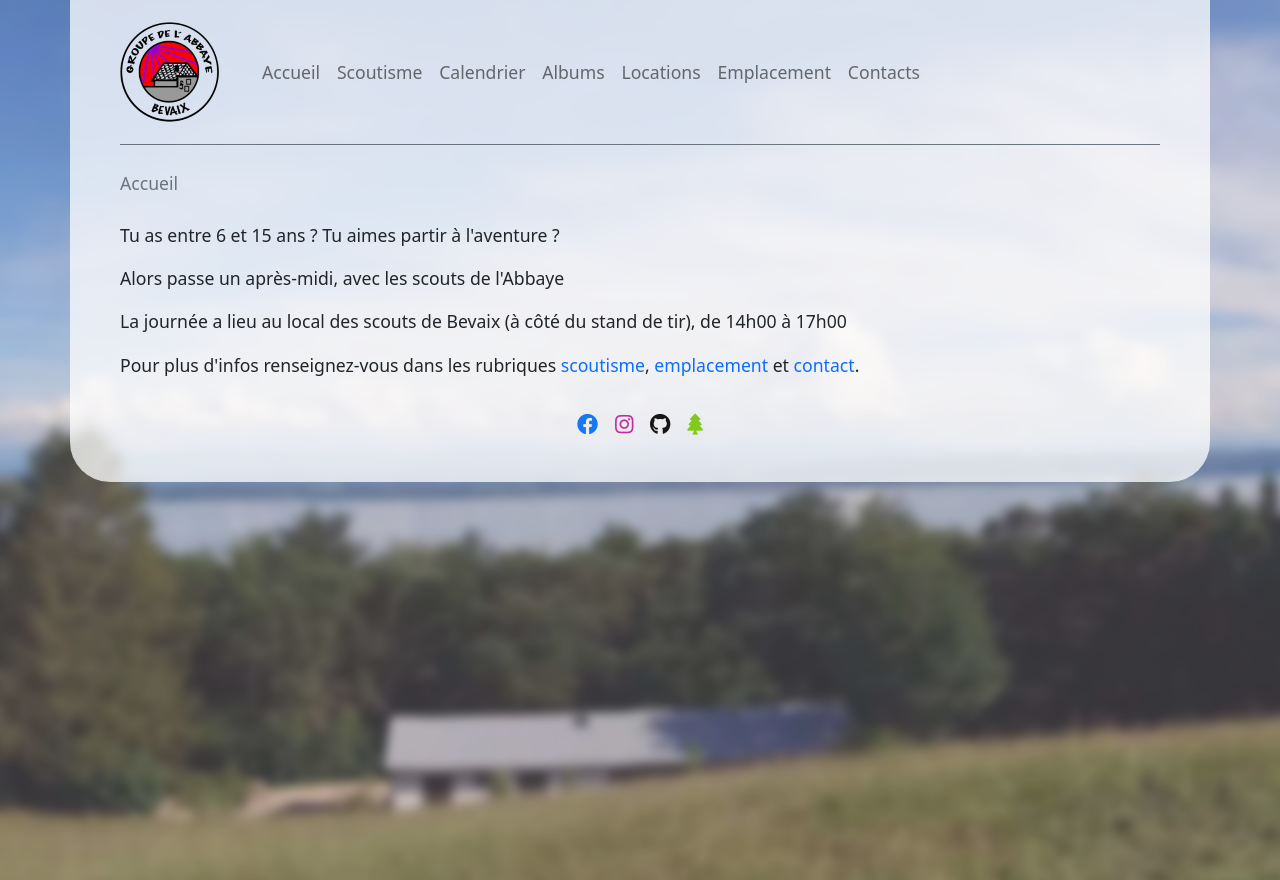
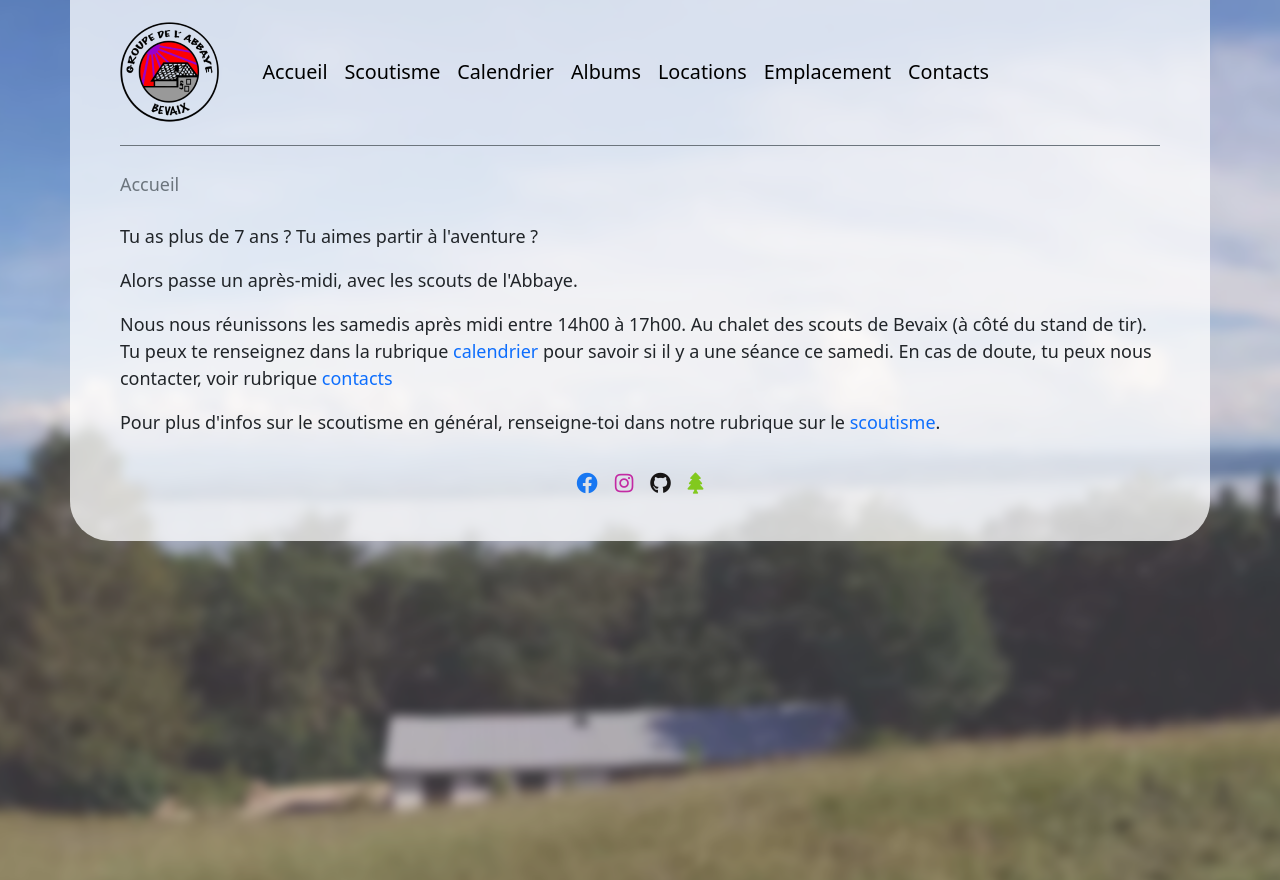
Before and after one commit to TheRaphael0000/www.scouts-bevaix.ch, a Django app: page / in a window 1280 px wide. Run offline with Django 3.2, Linux system fonts and the light colour scheme; some libraries are stand-ins or nearby versions.

Commit message:
refactor, improve nav, impove texts

```diff
--- a/scoutsbevaixch/static/css/master.css
+++ b/scoutsbevaixch/static/css/master.css
@@ -2,7 +2,7 @@ html, body {
   width: 100%;
   height: 100%;
   padding: 0;
-  font-size: 1.05em;
+  font-size: 1.06em;
   scroll-behavior: smooth;
 }
 
@@ -29,6 +29,18 @@ body>.container {
 
 header {
   border-bottom: 2px solid;
+  font-size: 1.1em;
+}
+
+.nav-link {
+  font-weight: 500;
+  color: rgb(0, 0, 0) !important;
+}
+
+.nav-link:hover {
+  color: rgba(0, 0, 0, 0.4) !important;
+  transition: 200ms;
+  text-decoration: none !important;
 }
 
 a:hover {
--- a/scoutsbevaixch/templates/accueil.html
+++ b/scoutsbevaixch/templates/accueil.html
@@ -7,18 +7,18 @@
 {% endblock %}
 
 {% block main %}
-<div>
 <p>
-    Tu as entre 6 et 15 ans ? Tu aimes partir à l'aventure ?
+  Tu as plus de 7 ans ? Tu aimes partir à l'aventure ?
 </p>
 <p>
-    Alors passe un après-midi, avec les scouts de l'Abbaye
+  Alors passe un après-midi, avec les scouts de l'Abbaye.
 </p>
 <p>
-    La journée a lieu au local des scouts de Bevaix (à côté du stand de tir), de 14h00 à 17h00
+  Nous nous réunissons les samedis après midi entre 14h00 à 17h00. Au chalet des scouts de Bevaix (à côté du stand de tir).
+  Tu peux te renseignez dans la rubrique <a href="{% url 'calendrier' %}">calendrier</a> pour savoir si il y a une séance ce samedi.
+  En cas de doute, tu peux nous contacter, voir rubrique <a href="{% url 'contacts' %}">contacts</a>
 </p>
 <p>
-    Pour plus d'infos renseignez-vous dans les rubriques <a href="{% url 'scoutisme' %}">scoutisme</a>, <a href="{% url 'emplacement' %}">emplacement</a> et <a href="{% url 'contacts' %}">contact</a>.
+  Pour plus d'infos sur le scoutisme en général, renseigne-toi dans notre rubrique sur le <a href="{% url 'scoutisme' %}">scoutisme</a>.
 </p>
-</div>
 {% endblock %}
--- a/scoutsbevaixch/templates/base.html
+++ b/scoutsbevaixch/templates/base.html
@@ -5,6 +5,8 @@
 
 <head>
   <meta charset="utf-8">
+  <meta name="description" content="Groupe scout de l'Abbaye de Bevaix">
+  <meta name="keywords" content="scouts, bevaix, groupe, neuchatel, abbaye, chalet, location, calendrier, louveteaux, éclaireurs, pioniers, chefs, camps, totems">
   <meta name="viewport" content="width=device-width, initial-scale=1.0">
   <link rel="icon" type="image/x-icon" href="{% static 'logos/favicon.ico' %}">
 
@@ -44,26 +46,7 @@
   <div class="bg_image"></div>
 
   <div class="container">
-    <header class="navbar navbar-expand-lg navbar-light py-3 mb-4 border-bottom border-secondary">
-      <a href="{% url 'accueil' %}" class="navbar-brand">
-        <img src="{% static 'logos/Logo_Abbaye_100.png' %}" class="img-fluid">
-      </a>
-      <button class="navbar-toggler" type="button" data-toggle="collapse" data-target="#navbarItems" aria-controls="navbarItems" aria-expanded="false" aria-label="Toggle navigation">
-        <span class="navbar-toggler-icon"></span>
-      </button>
-
-      <div class="collapse navbar-collapse" id="navbarItems">
-        <ul class="navbar-nav mx-3 mt-2 mt-lg-0">
-          <li class="nav-item"><a accesskey="1" href="{% url 'accueil' %}" class="nav-link">Accueil</a></li>
-          <li class="nav-item"><a accesskey="2" href="{% url 'scoutisme' %}" class="nav-link">Scoutisme</a></li>
-          <li class="nav-item"><a accesskey="3" href="{% url 'calendrier' %}" class="nav-link">Calendrier</a></li>
-          <li class="nav-item"><a accesskey="4" href="{% url 'albums' %}" class="nav-link">Albums</a></li>
-          <li class="nav-item"><a accesskey="5" href="{% url 'locations' %}" class="nav-link">Locations</a></li>
-          <li class="nav-item"><a accesskey="6" href="{% url 'emplacement' %}" class="nav-link">Emplacement</a></li>
-          <li class="nav-item"><a accesskey="7" href="{% url 'contacts' %}" class="nav-link">Contacts</a></li>
-        </ul>
-      </div>
-    </header>
+    {% include "header.html" %}
 
     <nav aria-label="breadcrumb" class="mb-4">
       <ol class="breadcrumb">
@@ -75,20 +58,7 @@
       {% block main %}{% endblock %}
     </main>
 
-    <footer class="d-flex justify-content-center py-3 h5">
-      <a class="px-2" style="color:#1877f2;" accesskey="f" href="/">
-        <i class="fab fa-facebook"></i>
-      </a>
-      <a class="px-2" style="color:#c32aa3;" accesskey="i" href="https://instagram.com/scouts.abbaye">
-        <i class="fab fa-instagram"></i>
-      </a>
-      <a class="px-2" style="color:#171515;" accesskey="g" href="https://github.com/TheRaphael0000/www.scouts-bevaix.ch">
-        <i class="fab fa-github"></i>
-      </a>
-      <a class="px-2" style="color:#82C91E;" accesskey="l" href="{% url 'log' %}">
-        <i class="fas fa-tree"></i>
-      </a>
-    </footer>
+    {% include "footer.html" %}
   </div>
 
   <!-- Bootstrap / Fancybox -->
--- /dev/null
+++ b/scoutsbevaixch/templates/footer.html
@@ -0,0 +1,15 @@
+{% load static %}
+<footer class="d-flex justify-content-center py-3 h5">
+  <a class="px-2" style="color:#1877f2;" accesskey="f" href="">
+    <i class="fab fa-facebook"></i>
+  </a>
+  <a class="px-2" style="color:#c32aa3;" accesskey="i" href="https://instagram.com/scouts.abbaye">
+    <i class="fab fa-instagram"></i>
+  </a>
+  <a class="px-2" style="color:#171515;" accesskey="g" href="https://github.com/TheRaphael0000/www.scouts-bevaix.ch">
+    <i class="fab fa-github"></i>
+  </a>
+  <a class="px-2" style="color:#82C91E;" accesskey="l" href="{% url 'log' %}">
+    <i class="fas fa-tree"></i>
+  </a>
+</footer>
--- /dev/null
+++ b/scoutsbevaixch/templates/header.html
@@ -0,0 +1,21 @@
+{% load static %}
+<header class="navbar navbar-expand-lg navbar-light py-3 mb-4 border-bottom border-secondary">
+  <a href="{% url 'accueil' %}" class="navbar-brand">
+    <img src="{% static 'logos/Logo_Abbaye_100.png' %}" class="img-fluid">
+  </a>
+  <button class="navbar-toggler" type="button" data-toggle="collapse" data-target="#navbarItems" aria-controls="navbarItems" aria-expanded="false" aria-label="Toggle navigation">
+    <span class="navbar-toggler-icon"></span>
+  </button>
+
+  <div class="collapse navbar-collapse" id="navbarItems">
+    <ul class="navbar-nav mx-3 mt-2 mt-lg-0">
+      <li class="nav-item"><a accesskey="1" href="{% url 'accueil' %}" class="nav-link">Accueil</a></li>
+      <li class="nav-item"><a accesskey="2" href="{% url 'scoutisme' %}" class="nav-link">Scoutisme</a></li>
+      <li class="nav-item"><a accesskey="3" href="{% url 'calendrier' %}" class="nav-link">Calendrier</a></li>
+      <li class="nav-item"><a accesskey="4" href="{% url 'albums' %}" class="nav-link">Albums</a></li>
+      <li class="nav-item"><a accesskey="5" href="{% url 'locations' %}" class="nav-link">Locations</a></li>
+      <li class="nav-item"><a accesskey="6" href="{% url 'emplacement' %}" class="nav-link">Emplacement</a></li>
+      <li class="nav-item"><a accesskey="7" href="{% url 'contacts' %}" class="nav-link">Contacts</a></li>
+    </ul>
+  </div>
+</header>
```
Also changed, not shown: scoutsbevaixch/templates/actualites.html (deleted, +0 -11 lines), scoutsbevaixch/templates/scoutisme.html (+10 -4 lines). Lines whose indentation alone changed are shown as unchanged.
